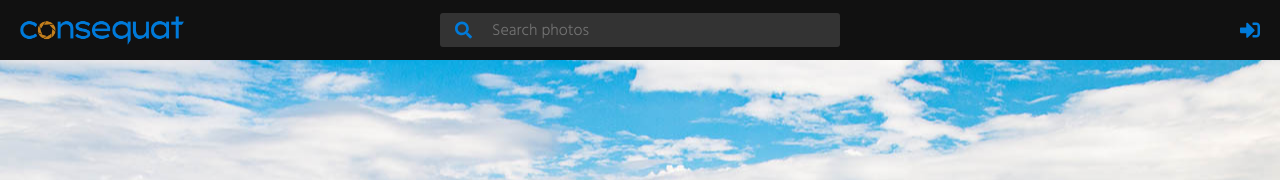
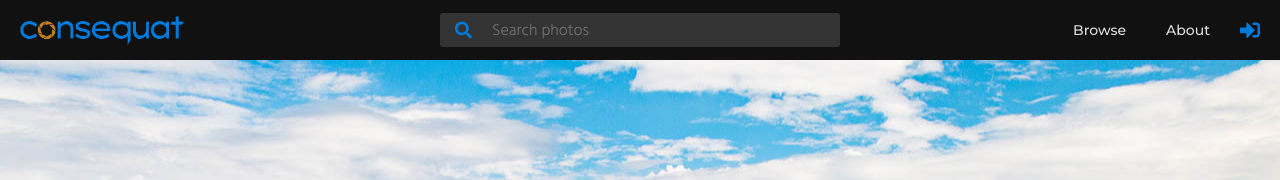
Before and after one commit to arikankainen/consequat-client, a React (Create React App) app: page / in a window 1280 px wide. Shown: the top 180 px of the page. Built offline with nearby package versions, Linux system fonts and the light colour scheme; what @apollo/link-context would draw is missing.

Commit message:
headeriin lisätty browse ja about -linkit

```diff
--- a/public/index.html
+++ b/public/index.html
@@ -18,7 +18,7 @@
   <meta name="theme-color" content="#000000" />
   <meta name="description" content="Consequat" />
   <link href="https://fonts.googleapis.com/css2?family=Hind:wght@300;400;500;600&display=swap" rel="stylesheet">
-  <link href="https://fonts.googleapis.com/css2?family=Montserrat:wght@200;900&display=swap" rel="stylesheet">
+  <link href="https://fonts.googleapis.com/css2?family=Montserrat:wght@200;500&display=swap" rel="stylesheet">
   <!--
       manifest.json provides metadata used when your web app is installed on a
       user's mobile device or desktop. See https://developers.google.com/web/fundamentals/web-app-manifest/
--- a/src/components/Header/Header.tsx
+++ b/src/components/Header/Header.tsx
@@ -17,11 +17,13 @@ import { ReactComponent as LogoutIcon } from '../../images/menu_logout.svg';
 import { ReactComponent as PicturesIcon } from '../../images/menu_image.svg';
 import { ReactComponent as UploadIcon } from '../../images/menu_upload.svg';
 import { ReactComponent as LoginIcon } from '../../images/menu_login.svg';
+
 import {
   HeaderContainer,
   HeaderInnerContainer,
   LeftContainer,
   RightContainer,
+  StyledLink,
 } from './style';
 
 const Header = () => {
@@ -98,6 +100,8 @@ const Header = () => {
         </LeftContainer>
         <Search />
         <RightContainer>
+          <StyledLink to="/photos">Browse</StyledLink>
+          <StyledLink to="/about">About</StyledLink>
           {loginState.loggedIn ? (
             <Menu
               button={userMenuButton}
--- a/src/components/Header/style.ts
+++ b/src/components/Header/style.ts
@@ -1,5 +1,6 @@
 import styled from 'styled-components';
 import breakPoints from '../../utils/breakPoints';
+import { Link } from 'react-router-dom';
 
 export const HeaderContainer = styled.div`
   position: sticky;
@@ -34,3 +35,21 @@ export const RightContainer = styled.div`
   justify-content: flex-end;
   flex: 1 1 0%;
 `;
+
+export const StyledLink = styled(Link)`
+  display: flex;
+  align-items: center;
+  margin: 0px 20px;
+  font-family: var(--topic-font-family);
+  font-size: 14px;
+  font-weight: 500;
+  text-decoration: none;
+
+  &:link, &:visited {
+    color: #ddd;
+  }
+
+  &:hover {
+    color: #fff;
+  }
+`;
```
